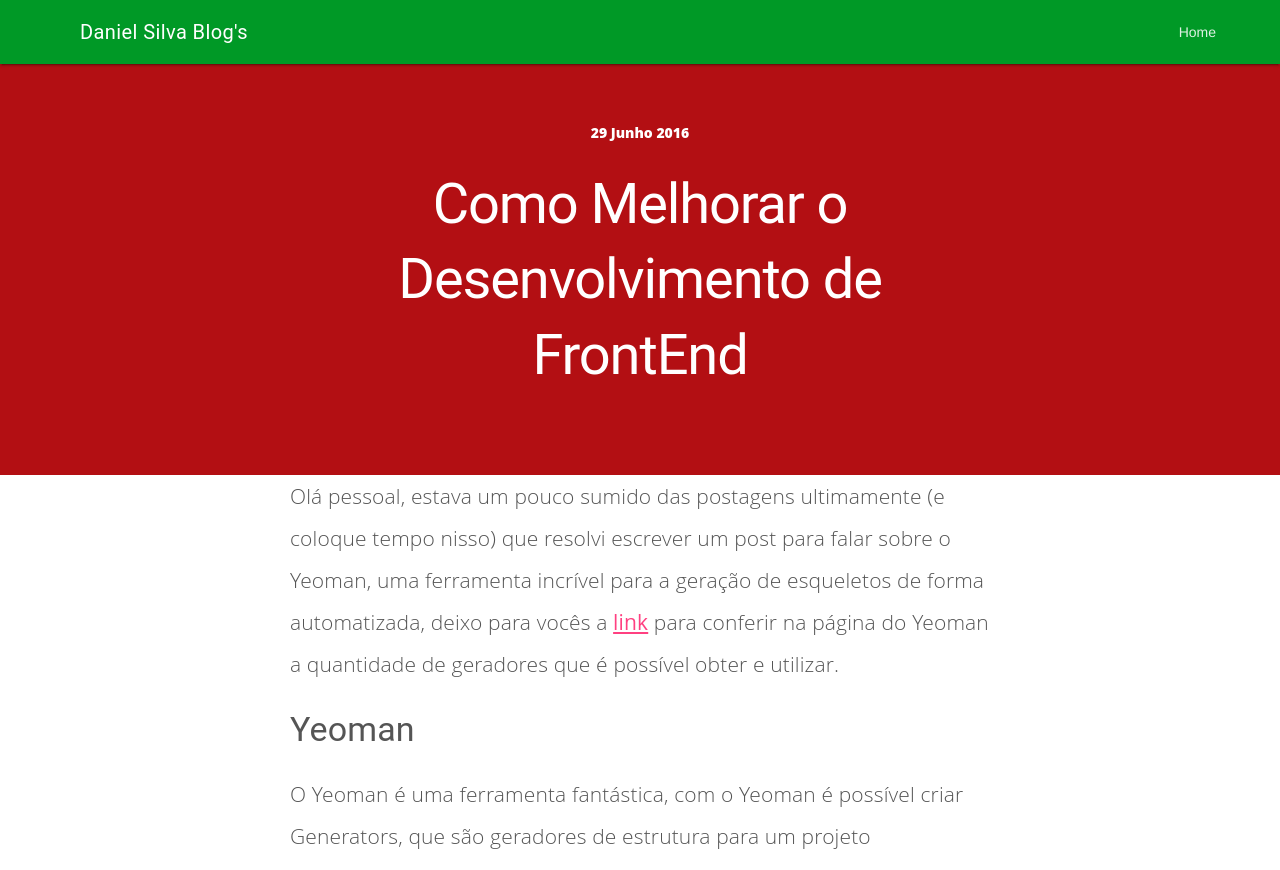
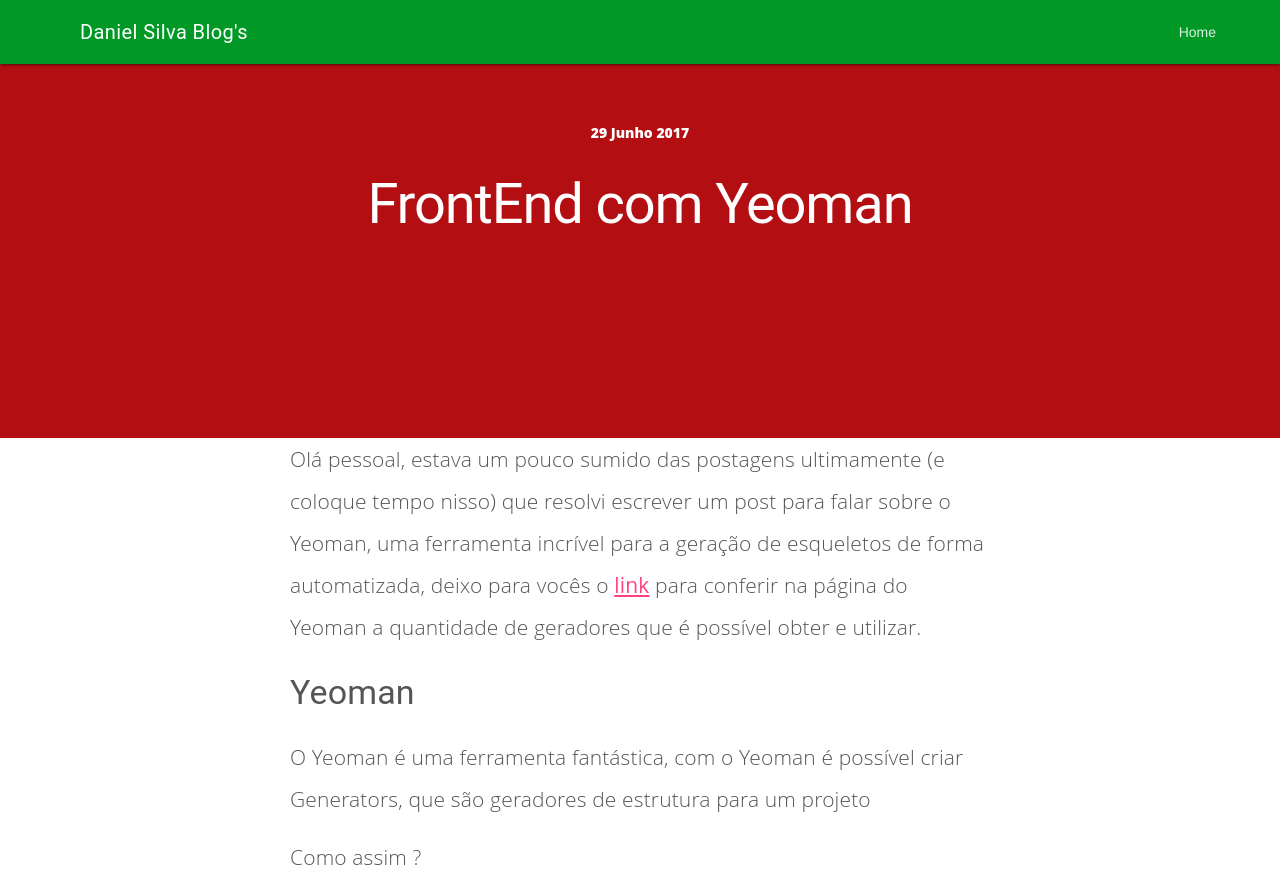
Before and after one commit to Silva01/blog, a Jekyll site: the page built from _posts/2017-06-28-Como-Melhorar-o-Desenvolvimento-de-FrontEnd.md, in a window 1280 px wide and 900 px high, cut to the strip 0-870 px from the top of the window. Built offline with Jekyll 4.4.1, drawn with Linux system fonts in a browser that asks for light colours; comment, search, counter and statistics services are not loaded.

Commit message:
Corrigindo modificação de postagem

```diff
--- a/_layouts/home.html
+++ b/_layouts/home.html
@@ -17,7 +17,7 @@
     {% include nav.html %}
 
     <div class="mdl-grid grid-home">
-        {% for post in site.posts reversed %}
+        {% for post in site.posts %}
 
             {% if post.identificador == 2 %}
                 <div class="mdl-cell mdl-cell--4-col margin-grid">
--- a/_posts/2017-06-28-Como-Melhorar-o-Desenvolvimento-de-FrontEnd.md
+++ b/_posts/2017-06-28-Como-Melhorar-o-Desenvolvimento-de-FrontEnd.md
@@ -1,13 +1,14 @@
 ---
 layout: post
-title: "Como Melhorar o Desenvolvimento de FrontEnd"
-date: 2016-06-28 22:43:00 -0300
-categories: Dev
-description: "O Desafio para quem desenvolve é desenvolver de forma fácil e divertida"
+title: "FrontEnd com Yeoman"
+date: 2017-06-28 22:43:00 -0300
+categories: Programação
+description: "O Desafio para quem desenvolve, é desenvolver de forma fácil e divertida"
 identificador: 2
 ---
 
-Olá pessoal, estava um pouco sumido das postagens ultimamente (e coloque tempo nisso) que resolvi escrever um post para falar sobre o Yeoman, uma ferramenta incrível para a geração de esqueletos de forma automatizada, deixo para vocês a [link](http://yeoman.io) para conferir na página do Yeoman a quantidade de geradores que é possível obter e utilizar.
+
+Olá pessoal, estava um pouco sumido das postagens ultimamente (e coloque tempo nisso) que resolvi escrever um post para falar sobre o Yeoman, uma ferramenta incrível para a geração de esqueletos de forma automatizada, deixo para vocês o [link](http://yeoman.io) para conferir na página do Yeoman a quantidade de geradores que é possível obter e utilizar.
 
 ### Yeoman
 
```
